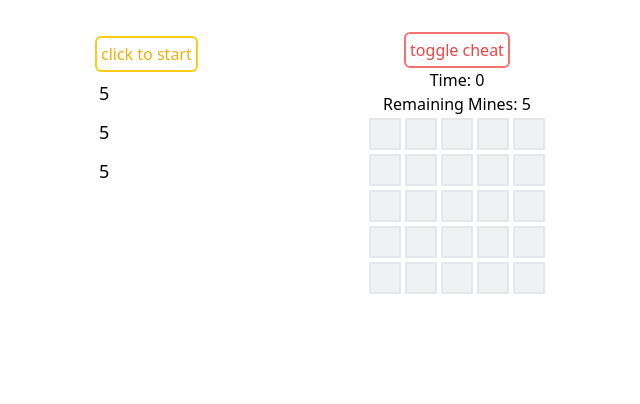
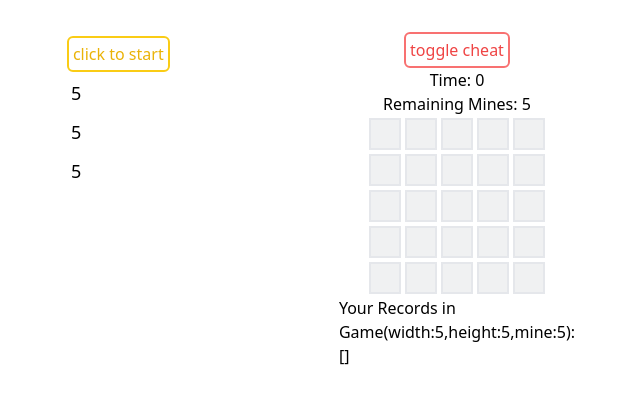
Before and after one commit to OceanPresentChao/Vue-MineSweeper, a Vue app: page / in a window 1280 px wide. Both pictures are taken after a click on the button "click to start". Shown: the top 404 px of the page, without its empty margins (321-961 px from the left). Built offline with nearby package versions, Linux system fonts and the light colour scheme.

Commit message:
:sparkles: feat: records history

```diff
--- a/src/components/Game.vue
+++ b/src/components/Game.vue
@@ -36,10 +36,13 @@
                         </MineBlock>
                     </div>
                 </div>
-                <div v-if="false">
+                <div>
                     <p>
-                        Your Records in <br />
+                        Your Records in
+                        <br />
                         Game(width:{{ options.width }},height:{{ options.height }},mine:{{ options.mine }}):
+                        <br />
+                        {{ records[JSON.stringify(options)] }}
                     </p>
                 </div>
             </template>
@@ -66,6 +69,16 @@ let options = ref<InputOptions>({
 const time = ref(0)
 let timer: number = -1
 
+interface Records {
+    [option: string]: Array<number>
+}
+const records = useLocalStorage("mine-records", {} as Records)
+
+watch(options, (nv) => {
+    if (!records.value[JSON.stringify(nv)]) {
+        records.value[JSON.stringify(nv)] = []
+    }
+}, { deep: true, immediate: true })
 
 watchEffect(() => {
     if (Game.value) {
@@ -76,6 +89,14 @@ watchEffect(() => {
             }, 1000)
         } else {
             clearInterval(timer)
+            if (Game.value.status === GameStatus.WIN) {
+                if (!records.value[JSON.stringify(options.value)]) {
+                    records.value[JSON.stringify(options.value)] = []
+                } else {
+                    records.value[JSON.stringify(options.value)].push(time.value)
+                    records.value[JSON.stringify(options.value)].sort()
+                }
+            }
         }
     }
 })
```
